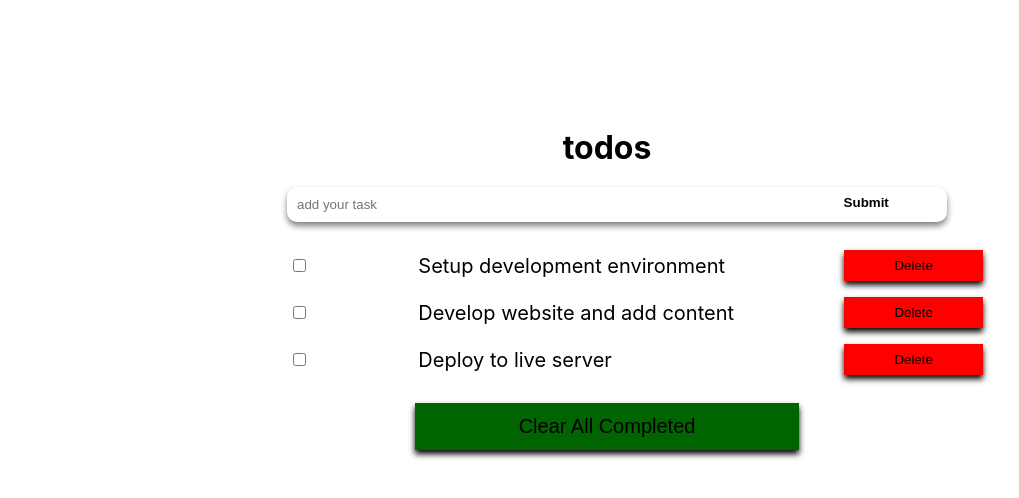
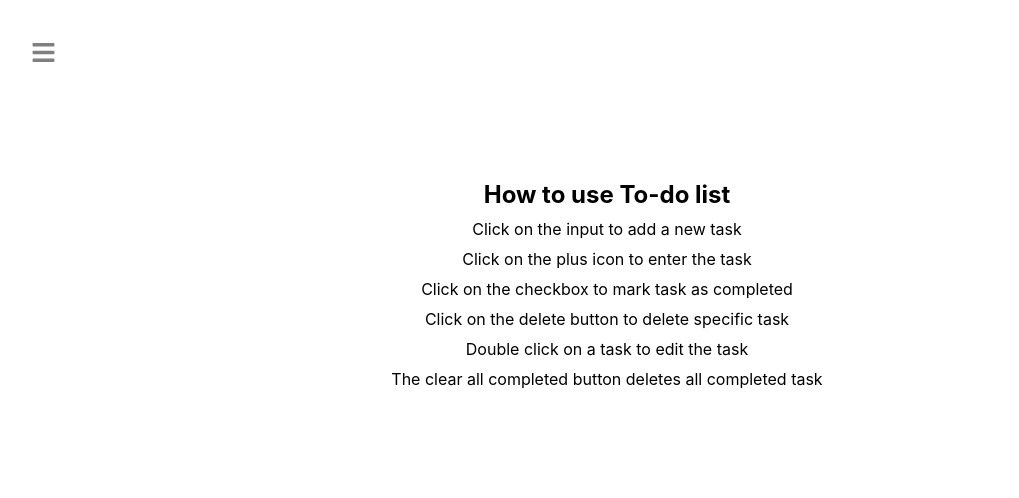
Before and after one commit to mckent05/to-do-React, a React (Create React App) app: page /about in a window 1280 px wide. Shown: the top 498 px of the page, without its empty margins (33-1052 px from the left). Built offline with nearby package versions, Linux system fonts and the light colour scheme.

Commit message:
finished to-do list with react

```diff
--- a/package.json
+++ b/package.json
@@ -9,6 +9,7 @@
     "prop-types": "^15.7.2",
     "react": "^17.0.2",
     "react-dom": "^17.0.2",
+    "react-icons": "^4.3.1",
     "react-router-dom": "^6.0.2",
     "react-scripts": "4.0.3",
     "uuid": "^8.3.2",
--- a/src/App.css
+++ b/src/App.css
@@ -4,20 +4,20 @@
 }
 
 .app {
-  margin-top: 10%;
+  margin-top: 60px;
   width: 100vw;
   row-gap: 20px;
 }
 
 .clr-btn {
-  width: 30%;
+  width: 25%;
   padding: 12px;
   font-size: 20px;
   text-transform: capitalize;
   background-color: darkgreen;
   border: none;
   outline: none;
-  box-shadow: 0 4px 6px black;
+  border-radius: 20px;
 }
 
 .hide-btn {
--- a/src/App.js
+++ b/src/App.js
@@ -2,35 +2,40 @@
 import './App.css';
 import './Components/todo.css';
 import React, { Component } from 'react';
+import { Route, Routes } from 'react-router-dom';
 import { v4 as uuidv4 } from 'uuid';
+import { FaBars } from 'react-icons/fa';
 import TodoLists from './Components/TodoLists';
 import Header from './Components/Header';
 import InputTodos from './Components/InputTodos';
+import Navbar from './Components/Navbar';
+import About from './Pages/About';
 
 class App extends Component {
   constructor() {
     super();
     this.state = {
       todos: [
-        {
-          id: uuidv4(),
-          title: 'Setup development environment',
-          completed: false,
-        },
-        {
-          id: uuidv4(),
-          title: 'Develop website and add content',
-          completed: false,
-        },
-        {
-          id: uuidv4(),
-          title: 'Deploy to live server',
-          completed: false,
-        },
+        // {
+        //   id: uuidv4(),
+        //   title: 'Setup development environment',
+        //   completed: false,
+        // },
+        // {
+        //   id: uuidv4(),
+        //   title: 'Develop website and add content',
+        //   completed: false,
+        // },
+        // {
+        //   id: uuidv4(),
+        //   title: 'Deploy to live server',
+        //   completed: false,
+        // },
       ],
       newTask: {
         title: '',
       },
+      setNav: false,
     };
   }
 
@@ -80,7 +85,8 @@ class App extends Component {
       }
     });
     this.setState(() => ({ newTask: { title: '' } }));
-    e.target.previousElementSibling.value = '';
+    console.log(e.target.parentElement.parentElement.className);
+    document.querySelector('#enter-task').value = '';
   }
 
   handleEdit = (id, e) => {
@@ -94,6 +100,14 @@ class App extends Component {
     }));
   }
 
+  handleNavbar = () => {
+    this.setState((prevState) => ({ setNav: !prevState.setNav }));
+  }
+
+  closeNavbar = () => {
+    this.setState((prevState) => ({ setNav: !prevState.setNav }));
+  }
+
   clearCompleted = () => {
     this.setState((prevState) => ({
       todos: prevState.todos.filter((todo) => todo.completed === false),
@@ -101,9 +115,19 @@ class App extends Component {
   }
 
   render() {
-    const { todos } = this.state;
+    const { todos, setNav } = this.state;
     return (
+      <>
+        <button className="menu" type="button" onClick={this.handleNavbar}>
+          <FaBars />
+        </button>
+        <Navbar Nav={setNav} close={this.closeNavbar} />
+        <Routes>
+          <Route
+            path="/"
+            element={(
               <div className="app d-flex f-col a-center j-center">
+                {' '}
                 <Header />
                 <InputTodos add={this.addToDo} newTask={this.addnewTask} />
                 <TodoLists
@@ -114,6 +138,11 @@ class App extends Component {
                 />
                 <button type="button" className={todos.length === 0 ? 'hide-btn clr-btn' : 'clr-btn'} onClick={this.clearCompleted}> Clear all Completed </button>
               </div>
+)}
+          />
+          <Route path="/about" element={<About />} />
+        </Routes>
+      </>
     );
   }
 }
--- a/src/Components/Header.js
+++ b/src/Components/Header.js
@@ -3,7 +3,7 @@ import './todo.css';
 
 const Header = () => (
   <div>
-    <h1>todos</h1>
+    <h1 className="header">todos</h1>
   </div>
 );
 
--- a/src/Components/InputTodos.js
+++ b/src/Components/InputTodos.js
@@ -1,14 +1,15 @@
 /* eslint-disable react/prefer-stateless-function */
 /* eslint-disable react/prop-types */
 import React, { Component } from 'react';
+import { FaPlusCircle } from 'react-icons/fa';
 
 class InputTodos extends Component {
   render() {
     const { add, newTask } = this.props;
     return (
       <div className="form">
-        <input onChange={add} type="text" placeholder="add your task" />
-        <button type="button" onClick={newTask}>Submit</button>
+        <input onChange={add} type="text" id="enter-task" placeholder="add your task" />
+        <button className="d-flex j-center a-center" type="button" aria-label="add" onClick={newTask}><FaPlusCircle /></button>
       </div>
     );
   }
--- /dev/null
+++ b/src/Components/Navbar.js
@@ -0,0 +1,23 @@
+/* eslint-disable react/prop-types */
+import React from 'react';
+import { FaTimes } from 'react-icons/fa';
+import { Link } from 'react-router-dom';
+
+const Navbar = (props) => {
+  const { close, Nav } = props;
+  return (
+    <div className={Nav ? 'Navbar d-flex f-col a-center j-center show' : 'Navbar d-flex f-col a-center j-center'}>
+      <button type="button" aria-label="hamburger" className="close-btn" onClick={close}><FaTimes /></button>
+      <ul className="nav-links d-flex f-col j-center a-center">
+        <li>
+          <Link to="/" className="nav-link">To-do</Link>
+        </li>
+        <li>
+          <Link to="/about" className="nav-link">About</Link>
+        </li>
+      </ul>
+    </div>
+  );
+};
+
+export default Navbar;
--- a/src/Components/TodoItem.js
+++ b/src/Components/TodoItem.js
@@ -1,6 +1,7 @@
 /* eslint-disable react/prop-types */
 import './todo.css';
 import React, { Component } from 'react';
+import { FaTrash } from 'react-icons/fa';
 
 class TodoItem extends Component {
   constructor() {
@@ -39,7 +40,7 @@ class TodoItem extends Component {
                 <p>{title}</p>
               </div>
               {' '}
-              <button type="button" onClick={() => deleteToDo(id)}>Delete</button>
+              <button type="button" aria-label="trash" onClick={() => deleteToDo(id)}><FaTrash /></button>
             </li>
           </div>
         );
--- a/src/Components/todo.css
+++ b/src/Components/todo.css
@@ -10,13 +10,17 @@
   justify-content: center;
 }
 
+svg {
+  cursor: pointer;
+}
+
 .f-col {
   flex-direction: column;
 }
 
-.form  {
+.form {
   column-gap: 40px;
-    width: 50%;
+  width: 45%;
   position: relative;
 }
 
@@ -31,12 +35,18 @@ ul {
   outline: none;
   border: none;
   padding: 8px;
-    width: 15%;
-    background-color: transparent;
+  width: max-content;
+  background-color: rgb(86, 228, 86);
+  border-radius: 50%;
   position: absolute;
-    right: 2%;
+  right: 0;
   font-weight: bold;
   top: 0;
+  margin-top: 2.5px;
+}
+
+.form button svg {
+  color: greenyellow;
 }
 
 .form input {
@@ -50,6 +60,9 @@ ul {
 
 .todo-container {
   width: 60%;
+  max-height: 40vh;
+  overflow-y: scroll;
+  scrollbar-base-color: red;
 }
 
 .list-container {
@@ -61,7 +74,6 @@ ul {
   padding: 8px;
 }
 
-
 .checkbox {
   display: flex;
   width: 20%;
@@ -71,16 +83,20 @@ ul {
 }
 
 .task button {
-    width: 20%;
+  width: max-content;
   border: none;
   outline: none;
   padding: 8px;
-    background-color: red;
-    box-shadow: 0 4px 6px black;
+  background-color: rgb(187, 75, 75);
+  border-radius: 50%;
+}
+
+.task button svg {
+  color: red;
 }
 
 .task div {
-    width: 50%
+  width: 50%;
 }
 
 .task div p {
@@ -117,3 +133,79 @@ ul {
 .edit .edit-text {
   display: flex;
 }
+
+.Navbar {
+  position: absolute;
+  left: 0;
+  width: 20vw;
+  height: 100vh;
+  background-color: rgb(83, 223, 83);
+  top: 0;
+  z-index: 2;
+  transform: translateX(-100%);
+  row-gap: 30px;
+  transition: ease-in-out 0.5s;
+}
+
+.show {
+  transform: translateX(0);
+}
+
+.close-btn {
+  position: absolute;
+  top: 5%;
+  left: 5%;
+  background-color: transparent;
+  border: none;
+  outline: none;
+  color: grey;
+}
+
+.close-btn svg {
+  font-size: 35px;
+}
+
+.nav-links {
+  row-gap: 50px;
+  color: azure;
+  font-size: 30px;
+  font-weight: 700;
+}
+
+.nav-links :hover {
+  color: black;
+}
+
+.close-btn svg:hover {
+  color: black;
+}
+
+.header {
+  font-size: 70px;
+  color: grey;
+  text-shadow: blue;
+}
+
+.nav-link {
+  text-decoration: none;
+  color: antiquewhite;
+}
+
+.menu {
+  top: 5%;
+  left: 5%;
+  border: none;
+  outline: none;
+  color: grey;
+  position: absolute;
+  background-color: transparent;
+}
+
+.menu svg {
+  font-size: 25px;
+}
+
+.about-page {
+  margin-top: 180px;
+  row-gap: 10px;
+}
--- a/src/Pages/About.js
+++ b/src/Pages/About.js
@@ -0,0 +1,15 @@
+import React from 'react';
+
+const About = () => (
+  <div className="about-page d-flex f-col a-center j-center">
+    <h2 className="about"> How to use To-do list</h2>
+    <p>Click on the input to add a new task</p>
+    <p>Click on the plus icon to enter the task</p>
+    <p>Click on the checkbox to mark task as completed</p>
+    <p>Click on the delete button to delete specific task</p>
+    <p>Double click on a task to edit the task</p>
+    <p>The clear all completed button deletes all completed task</p>
+  </div>
+);
+
+export default About;
--- a/src/index.js
+++ b/src/index.js
@@ -1,15 +1,15 @@
 import React from 'react';
 import ReactDOM from 'react-dom';
-// import { BrowserRouter } from 'react-router-dom';
+import { BrowserRouter } from 'react-router-dom';
 import './index.css';
 import App from './App';
 import reportWebVitals from './reportWebVitals';
 
 ReactDOM.render(
   <React.StrictMode>
-    {/* <BrowserRouter> */}
-    <App />
-    {/* </BrowserRouter> */}
+    <BrowserRouter>
+      <App />
+    </BrowserRouter>
   </React.StrictMode>,
   document.getElementById('root'),
 );
```
Also changed, not shown: src/Components/Navigation.js (deleted), 1 other file (tests, documents, lock files or other folders). Lines whose indentation alone changed are shown as unchanged.
